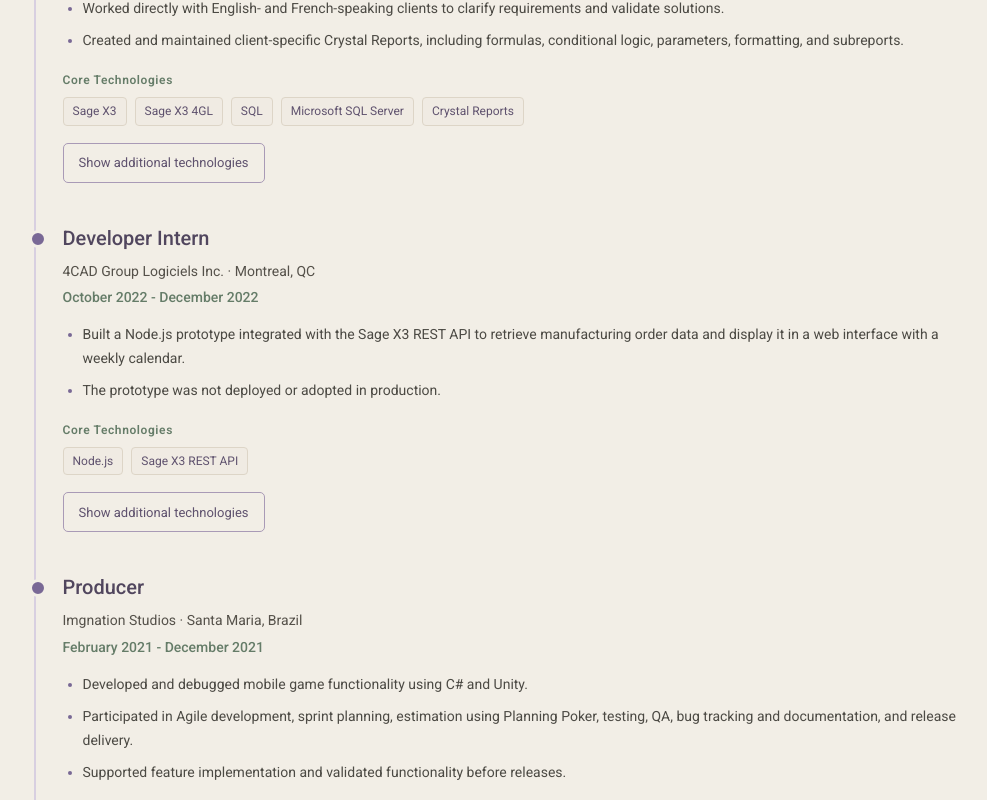
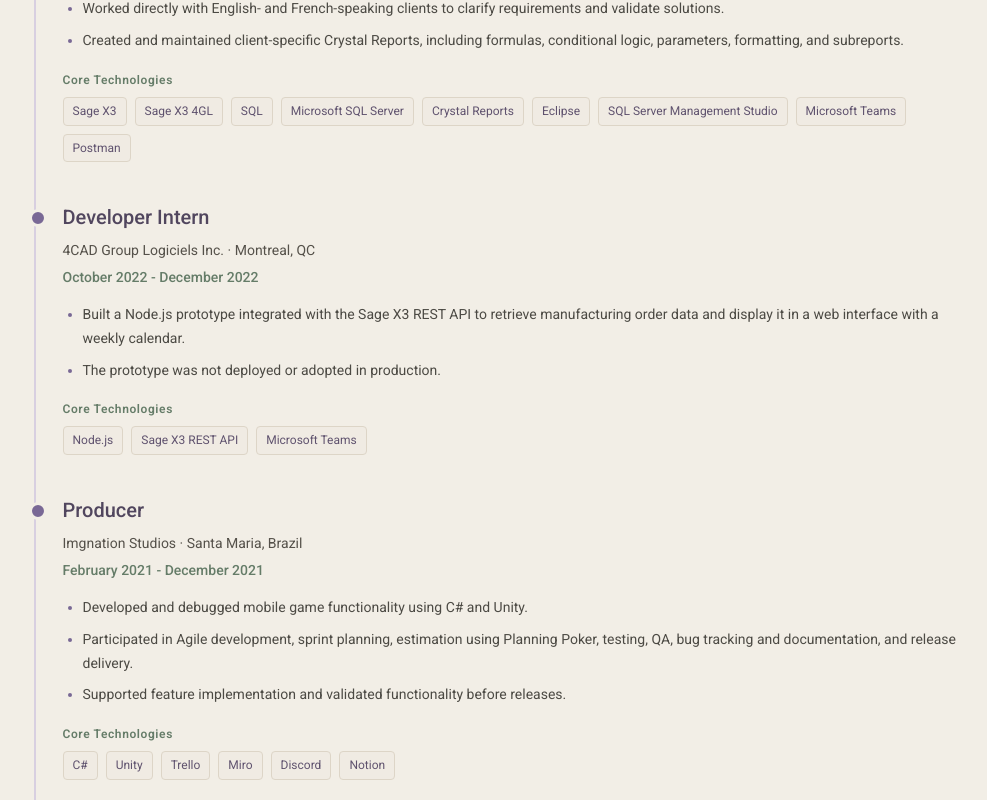
Before and after one commit to Kikasantini/erica-portfolio, a React (Vite) app: page /en/journey in a window 1280 px wide. Shown: the part 1400-2200 px from the top of the page, without its empty margins (134-1121 px from the left). Built offline with nearby package versions, Linux system fonts and the light colour scheme.

Commit message:
Update home content and journey technologies

```diff
--- a/src/locales/en/home.json
+++ b/src/locales/en/home.json
@@ -1,6 +1,7 @@
 {
   "title": "Hi, I'm Erica.",
   "hoverTitle": "But you can call me Kika.",
+  "aiIntro": "I'm a human software developer learning to work alongside a tireless autocomplete that writes code faster than I do.",
   "roleLocation": "Software developer · Montreal, Canada",
   "personalIntro": "I enjoy finding practical solutions, having deep conversations, and occasionally getting lost in a good rabbit hole.",
   "workTitle": "About my work",
@@ -9,7 +10,7 @@
   "personalHighlights": [
     {
       "id": "conversationStarter",
-      "text": "Need a conversation starter? Cats are always a good one. I share my home with two, and I'm happy to talk about their personalities, habits, and latest antics."
+      "text": "Need a conversation starter? Cats are always a good one."
     },
     {
       "id": "oneWord",
@@ -17,7 +18,7 @@
     },
     {
       "id": "gamer",
-      "text": "I'm a gamer."
+      "text": "Games are one of my favorite ways to unwind—and I’m always up for a chat about what I’m playing."
     }
   ],
   "contactTitle": "Contact links",
--- a/src/locales/en/journey.json
+++ b/src/locales/en/journey.json
@@ -37,7 +37,6 @@
         "REST APIs"
       ],
       "additionalTechnologies": [
-        "Hibernate/JPA (basic exposure)",
         "JavaScript",
         "RxJS",
         "Reactive Forms",
@@ -53,23 +52,24 @@
         "CI/CD",
         "IntelliJ IDEA",
         "JUnit",
-        "Flyway (basic)",
         "Lombok",
         "Jackson",
         "Logback",
         "SLF4J",
-        "Bean Validation (@NotNull, basic)",
+        "Bean Validation",
         "DBeaver",
         "pgAdmin",
         "Chrome DevTools",
-        "XML (basic)",
         "JSON",
         "YAML",
         "Confluence",
         "Microsoft Teams",
         "Notion",
         "JasperReports",
-        "OpenAI Codex"
+        "OpenAI Codex",
+        "Hibernate/JPA",
+        "Flyway",
+        "XML"
       ]
     },
     {
@@ -90,14 +90,13 @@
         "Sage X3 4GL",
         "SQL",
         "Microsoft SQL Server",
-        "Crystal Reports"
-      ],
-      "additionalTechnologies": [
+        "Crystal Reports",
         "Eclipse",
         "SQL Server Management Studio",
-        "Postman (basic)",
-        "Microsoft Teams"
-      ]
+        "Microsoft Teams",
+        "Postman"
+      ],
+      "additionalTechnologies": []
     },
     {
       "id": "developerIntern",
@@ -111,11 +110,10 @@
       ],
       "coreTechnologies": [
         "Node.js",
-        "Sage X3 REST API"
+        "Sage X3 REST API",
+        "Microsoft Teams"
       ],
-      "additionalTechnologies": [
-        "Microsoft Teams"
-      ]
+      "additionalTechnologies": []
     },
     {
       "id": "producer",
@@ -130,14 +128,13 @@
       ],
       "coreTechnologies": [
         "C#",
-        "Unity"
-      ],
-      "additionalTechnologies": [
+        "Unity",
         "Trello",
         "Miro",
         "Discord",
         "Notion"
-      ]
+      ],
+      "additionalTechnologies": []
     },
     {
       "id": "projectManagementIntern",
@@ -149,13 +146,13 @@
         "Served as acting Scrum Master for a small mobile game development team.",
         "Supported sprint planning, task organization, team coordination, communication, problem solving, and delivery, including estimation using Planning Poker."
       ],
-      "coreTechnologies": [],
-      "additionalTechnologies": [
+      "coreTechnologies": [
         "Trello",
         "Miro",
         "Discord",
         "Notion"
-      ]
+      ],
+      "additionalTechnologies": []
     }
   ],
   "education": [
--- a/src/locales/fr/home.json
+++ b/src/locales/fr/home.json
@@ -1,6 +1,7 @@
 {
   "title": "Bonjour, je m'appelle Erica.",
   "hoverTitle": "Kika, pour les intimes.",
+  "aiIntro": "Je suis une développeuse de logiciels bien humaine, qui apprend à travailler aux côtés d'un autocompléteur infatigable qui écrit du code plus vite que moi.",
   "roleLocation": "Développeuse de logiciels · Montréal, Canada",
   "personalIntro": "J'aime trouver des solutions pratiques, avoir des conversations profondes et parfois me laisser entraîner dans un sujet captivant au point d'en oublier l'heure.",
   "workTitle": "À propos de mon travail",
@@ -9,7 +10,7 @@
   "personalHighlights": [
     {
       "id": "conversationStarter",
-      "text": "Besoin d'un sujet pour lancer la conversation? Les chats sont toujours un bon choix. Je vis avec deux chattes et je parle volontiers de leur personnalité, de leurs habitudes et de leurs dernières bêtises."
+      "text": "Besoin d'un sujet pour lancer la conversation? Les chats sont toujours un bon choix."
     },
     {
       "id": "oneWord",
@@ -17,7 +18,7 @@
     },
     {
       "id": "gamer",
-      "text": "Je suis une gameuse."
+      "text": "Les jeux vidéo sont l'une de mes façons préférées de décrocher, et je suis toujours partante pour parler de ce à quoi je joue."
     }
   ],
   "contactTitle": "Liens de contact",
--- a/src/locales/fr/journey.json
+++ b/src/locales/fr/journey.json
@@ -37,7 +37,6 @@
         "REST APIs"
       ],
       "additionalTechnologies": [
-        "Hibernate/JPA (notions de base)",
         "JavaScript",
         "RxJS",
         "Reactive Forms",
@@ -53,23 +52,24 @@
         "CI/CD",
         "IntelliJ IDEA",
         "JUnit",
-        "Flyway (notions de base)",
         "Lombok",
         "Jackson",
         "Logback",
         "SLF4J",
-        "Bean Validation (@NotNull, notions de base)",
         "DBeaver",
         "pgAdmin",
         "Chrome DevTools",
-        "XML (notions de base)",
         "JSON",
         "YAML",
         "Confluence",
         "Microsoft Teams",
         "Notion",
         "JasperReports",
-        "OpenAI Codex"
+        "OpenAI Codex",
+        "Hibernate/JPA",
+        "Flyway",
+        "Bean Validation",
+        "XML"
       ]
     },
     {
@@ -90,14 +90,13 @@
         "Sage X3 4GL",
         "SQL",
         "Microsoft SQL Server",
-        "Crystal Reports"
-      ],
-      "additionalTechnologies": [
+        "Crystal Reports",
         "Eclipse",
         "SQL Server Management Studio",
-        "Postman (notions de base)",
-        "Microsoft Teams"
-      ]
+        "Microsoft Teams",
+        "Postman"
+      ],
+      "additionalTechnologies": []
     },
     {
       "id": "developerIntern",
@@ -109,8 +108,12 @@
         "Créé un prototype Node.js intégré à l'API REST de Sage X3 pour récupérer des données d'ordres de fabrication et les afficher dans une interface web avec une vue calendrier hebdomadaire.",
         "Le prototype n'a pas été déployé ni utilisé en production."
       ],
-      "coreTechnologies": ["Node.js", "Sage X3 REST API"],
-      "additionalTechnologies": ["Microsoft Teams"]
+      "coreTechnologies": [
+        "Node.js",
+        "Sage X3 REST API",
+        "Microsoft Teams"
+      ],
+      "additionalTechnologies": []
     },
     {
       "id": "producer",
@@ -123,8 +126,15 @@
         "Participé au développement Agile, à la planification et à l'estimation des sprints avec Planning Poker, aux tests, à l'assurance qualité, au suivi et à la documentation des bogues, ainsi qu'à la livraison des versions.",
         "Soutenu la mise en œuvre des fonctionnalités et validé leur fonctionnement avant les mises en version."
       ],
-      "coreTechnologies": ["C#", "Unity"],
-      "additionalTechnologies": ["Trello", "Miro", "Discord", "Notion"]
+      "coreTechnologies": [
+        "C#",
+        "Unity",
+        "Trello",
+        "Miro",
+        "Discord",
+        "Notion"
+      ],
+      "additionalTechnologies": []
     },
     {
       "id": "projectManagementIntern",
@@ -136,8 +146,13 @@
         "Assumé le rôle de Scrum Master par intérim pour une petite équipe de développement de jeux mobiles.",
         "Soutenu la planification des sprints, l'organisation des tâches, la coordination et la communication de l'équipe, la résolution de problèmes et la livraison, avec des estimations utilisant Planning Poker."
       ],
-      "coreTechnologies": [],
-      "additionalTechnologies": ["Trello", "Miro", "Discord", "Notion"]
+      "coreTechnologies": [
+        "Trello",
+        "Miro",
+        "Discord",
+        "Notion"
+      ],
+      "additionalTechnologies": []
     }
   ],
   "education": [
--- a/src/locales/pt/home.json
+++ b/src/locales/pt/home.json
@@ -1,6 +1,7 @@
 {
   "title": "Oi, eu sou Erica.",
   "hoverTitle": "Kika, para os íntimos.",
+  "aiIntro": "Sou uma desenvolvedora de software de carne e osso, aprendendo a trabalhar ao lado de um autocomplete incansável que escreve código mais rápido do que eu.",
   "roleLocation": "Desenvolvedora de software · Montreal, Canadá",
   "personalIntro": "Gosto de encontrar soluções práticas, ter conversas profundas e, de vez em quando, me deixar levar por um assunto interessante a ponto de perder a noção do tempo.",
   "workTitle": "Sobre meu trabalho",
@@ -9,7 +10,7 @@
   "personalHighlights": [
     {
       "id": "conversationStarter",
-      "text": "Quer um assunto para começar uma conversa? Gatos são sempre uma boa pedida. Tenho duas gatas e adoro falar sobre a personalidade delas, os hábitos e as últimas travessuras."
+      "text": "Quer um assunto para começar uma conversa? Gatos são sempre uma boa pedida."
     },
     {
       "id": "oneWord",
@@ -17,7 +18,7 @@
     },
     {
       "id": "gamer",
-      "text": "Sou gamer."
+      "text": "Jogar é uma das minhas formas favoritas de relaxar, e adoro conversar sobre o que estou jogando."
     }
   ],
   "contactTitle": "Links de contato",
--- a/src/locales/pt/journey.json
+++ b/src/locales/pt/journey.json
@@ -37,7 +37,6 @@
         "REST APIs"
       ],
       "additionalTechnologies": [
-        "Hibernate/JPA (uso básico)",
         "JavaScript",
         "RxJS",
         "Reactive Forms",
@@ -53,23 +52,24 @@
         "CI/CD",
         "IntelliJ IDEA",
         "JUnit",
-        "Flyway (uso básico)",
         "Lombok",
         "Jackson",
         "Logback",
         "SLF4J",
-        "Bean Validation (@NotNull, noções básicas)",
         "DBeaver",
         "pgAdmin",
         "Chrome DevTools",
-        "XML (noções básicas)",
         "JSON",
         "YAML",
         "Confluence",
         "Microsoft Teams",
         "Notion",
         "JasperReports",
-        "OpenAI Codex"
+        "OpenAI Codex",
+        "Hibernate/JPA",
+        "Flyway",
+        "Bean Validation",
+        "XML"
       ]
     },
     {
@@ -90,14 +90,13 @@
         "Sage X3 4GL",
         "SQL",
         "Microsoft SQL Server",
-        "Crystal Reports"
-      ],
-      "additionalTechnologies": [
+        "Crystal Reports",
         "Eclipse",
         "SQL Server Management Studio",
-        "Postman (uso básico)",
-        "Microsoft Teams"
-      ]
+        "Microsoft Teams",
+        "Postman"
+      ],
+      "additionalTechnologies": []
     },
     {
       "id": "developerIntern",
@@ -111,11 +110,10 @@
       ],
       "coreTechnologies": [
         "Node.js",
-        "Sage X3 REST API"
+        "Sage X3 REST API",
+        "Microsoft Teams"
       ],
-      "additionalTechnologies": [
-        "Microsoft Teams"
-      ]
+      "additionalTechnologies": []
     },
     {
       "id": "producer",
@@ -130,14 +128,13 @@
       ],
       "coreTechnologies": [
         "C#",
-        "Unity"
-      ],
-      "additionalTechnologies": [
+        "Unity",
         "Trello",
         "Miro",
         "Discord",
         "Notion"
-      ]
+      ],
+      "additionalTechnologies": []
     },
     {
       "id": "projectManagementIntern",
@@ -149,13 +146,13 @@
         "Atuei como Scrum Master interina de uma pequena equipe de desenvolvimento de jogos mobile.",
         "Apoiei o planejamento de sprints, a organização de tarefas, a coordenação e comunicação da equipe, a resolução de problemas e as entregas, incluindo estimativas com Planning Poker."
       ],
-      "coreTechnologies": [],
-      "additionalTechnologies": [
+      "coreTechnologies": [
         "Trello",
         "Miro",
         "Discord",
         "Notion"
-      ]
+      ],
+      "additionalTechnologies": []
     }
   ],
   "education": [
--- a/src/pages/Home.tsx
+++ b/src/pages/Home.tsx
@@ -53,7 +53,7 @@
   const { t } = useTranslation('home')
   const [isHovered, setIsHovered] = useState(false)
   const title = t('title')
-  const nicknameTitle = t('nicknameTitle')
+  const nicknameTitle = t('hoverTitle')
   const contactLinks = t('contactLinks', {
     returnObjects: true,
   }) as ContactLink[]
@@ -77,6 +77,7 @@
         <AnimatedTitleLayer text={title} variant="original" />
         <AnimatedTitleLayer text={nicknameTitle} variant="nickname" />
       </h1>
+      <p className="home-ai-note">{t('aiIntro')}</p>
       <p className="home-intro">{t('personalIntro')}</p>
 
       <nav className="home-contact" aria-label={t('contactTitle')}>
```
Also changed, not shown: src/index.css (+9 -1 lines).
